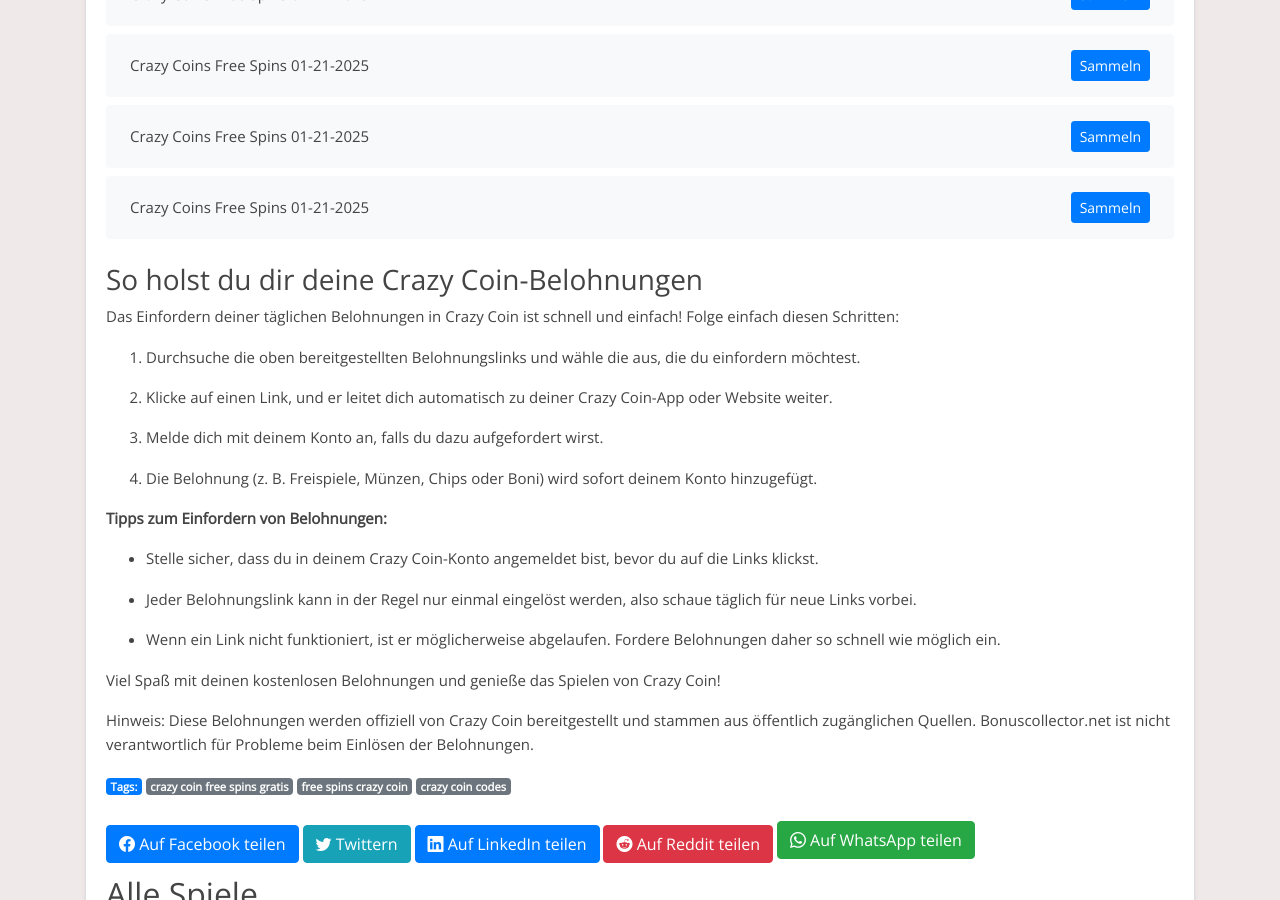
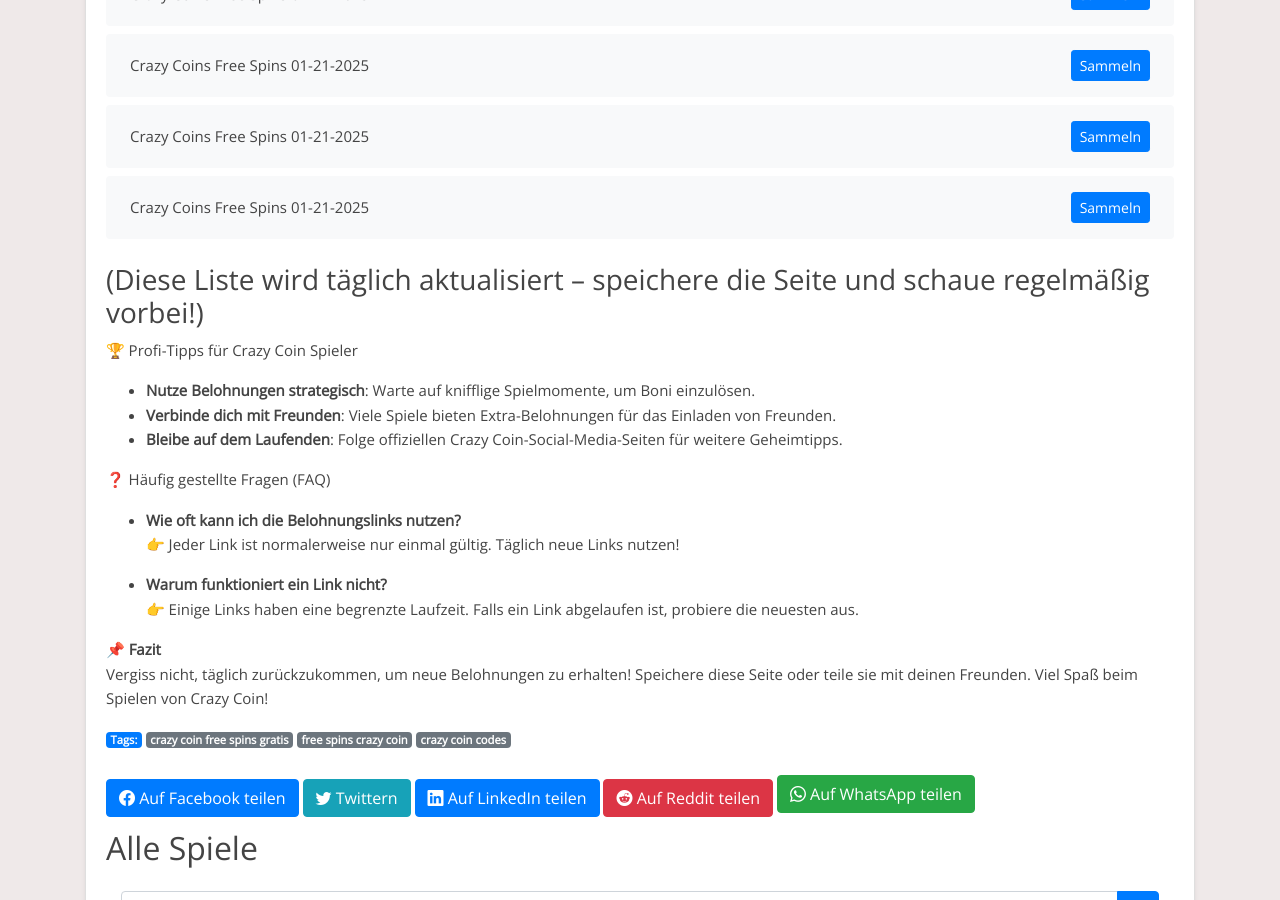
Before and after one commit to Prollad99/bs-de, a Jekyll site: the page built from _posts/2025-01-20-crazy-coin.md, in a window 1280 px wide and 900 px high, scrolled down 3217 px. Built offline with Jekyll 4.4.1, drawn with Linux system fonts in a browser that asks for light colours.

Commit message:
Aktualisiere -Footer mit verbesserten Inhalten

```diff
--- a/_data/include_files.yml
+++ b/_data/include_files.yml
@@ -42,3 +42,6 @@
 
 bingo-bash_post.html:
   last_modified: 2025-02-04 13:14:54
+
+crazy-coin_footer.html:
+  last_modified: 2025-02-04 13:25:36
--- a/_includes/crazy-coin_footer.html
+++ b/_includes/crazy-coin_footer.html
@@ -1,27 +1,16 @@
-### So holst du dir deine Crazy Coin-Belohnungen
+### (Diese Liste wird täglich aktualisiert – speichere die Seite und schaue regelmäßig vorbei!)
 
+🏆 Profi-Tipps für Crazy Coin Spieler
+- **Nutze Belohnungen strategisch**: Warte auf knifflige Spielmomente, um Boni einzulösen.
+- **Verbinde dich mit Freunden**: Viele Spiele bieten Extra-Belohnungen für das Einladen von Freunden.
+- **Bleibe auf dem Laufenden**: Folge offiziellen Crazy Coin-Social-Media-Seiten für weitere Geheimtipps.
 
-Das Einfordern deiner täglichen Belohnungen in Crazy Coin ist schnell und einfach! Folge einfach diesen Schritten:
+❓ Häufig gestellte Fragen (FAQ)
+- **Wie oft kann ich die Belohnungslinks nutzen?**
+  👉 Jeder Link ist normalerweise nur einmal gültig. Täglich neue Links nutzen!
 
-1. Durchsuche die oben bereitgestellten Belohnungslinks und wähle die aus, die du einfordern möchtest.
+- **Warum funktioniert ein Link nicht?**
+  👉 Einige Links haben eine begrenzte Laufzeit. Falls ein Link abgelaufen ist, probiere die neuesten aus.
 
-2. Klicke auf einen Link, und er leitet dich automatisch zu deiner Crazy Coin-App oder Website weiter.
-
-3. Melde dich mit deinem Konto an, falls du dazu aufgefordert wirst.
-
-4. Die Belohnung (z. B. Freispiele, Münzen, Chips oder Boni) wird sofort deinem Konto hinzugefügt.
-
-
-**Tipps zum Einfordern von Belohnungen:**
-
-- Stelle sicher, dass du in deinem Crazy Coin-Konto angemeldet bist, bevor du auf die Links klickst.
-
-- Jeder Belohnungslink kann in der Regel nur einmal eingelöst werden, also schaue täglich für neue Links vorbei.
-
-- Wenn ein Link nicht funktioniert, ist er möglicherweise abgelaufen. Fordere Belohnungen daher so schnell wie möglich ein.
-
-
-Viel Spaß mit deinen kostenlosen Belohnungen und genieße das Spielen von Crazy Coin!
-
-
-Hinweis: Diese Belohnungen werden offiziell von Crazy Coin bereitgestellt und stammen aus öffentlich zugänglichen Quellen. Bonuscollector.net ist nicht verantwortlich für Probleme beim Einlösen der Belohnungen.
+📌 **Fazit**
+Vergiss nicht, täglich zurückzukommen, um neue Belohnungen zu erhalten! Speichere diese Seite oder teile sie mit deinen Freunden. Viel Spaß beim Spielen von Crazy Coin!
```
